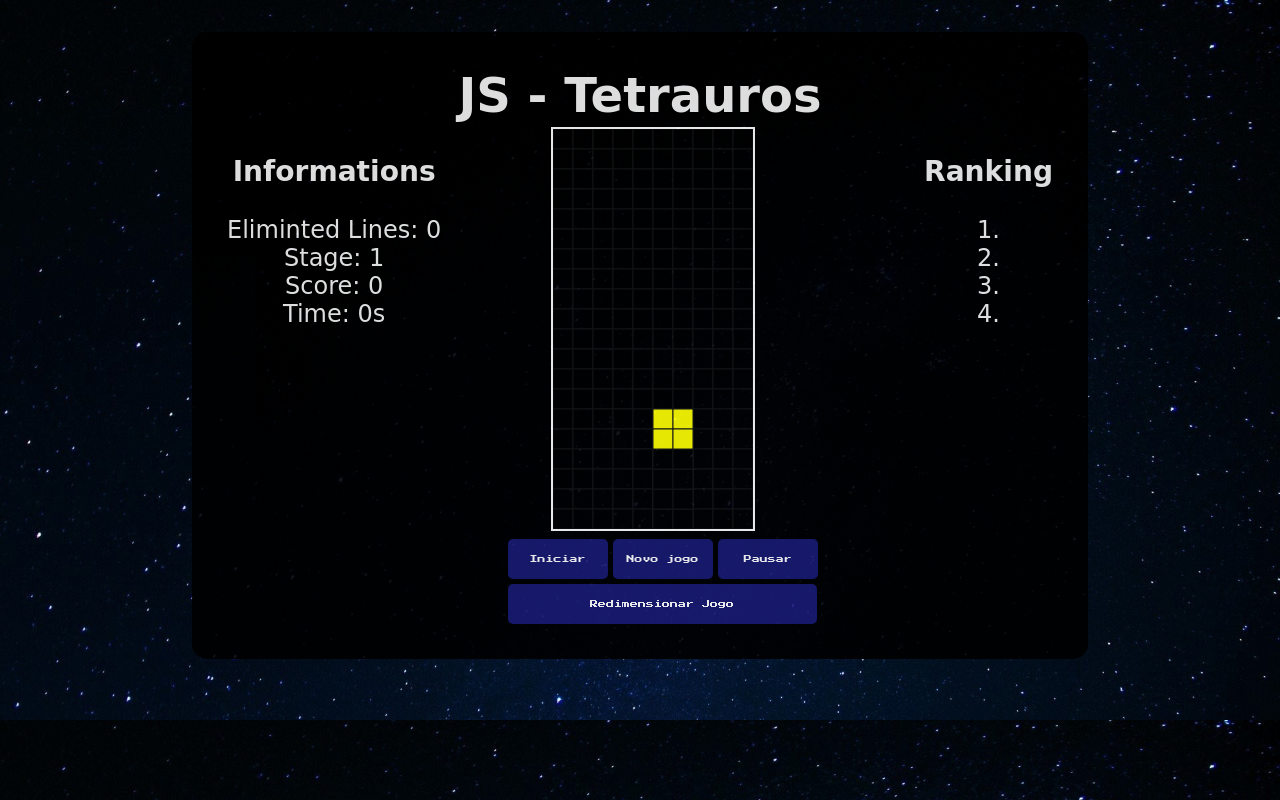
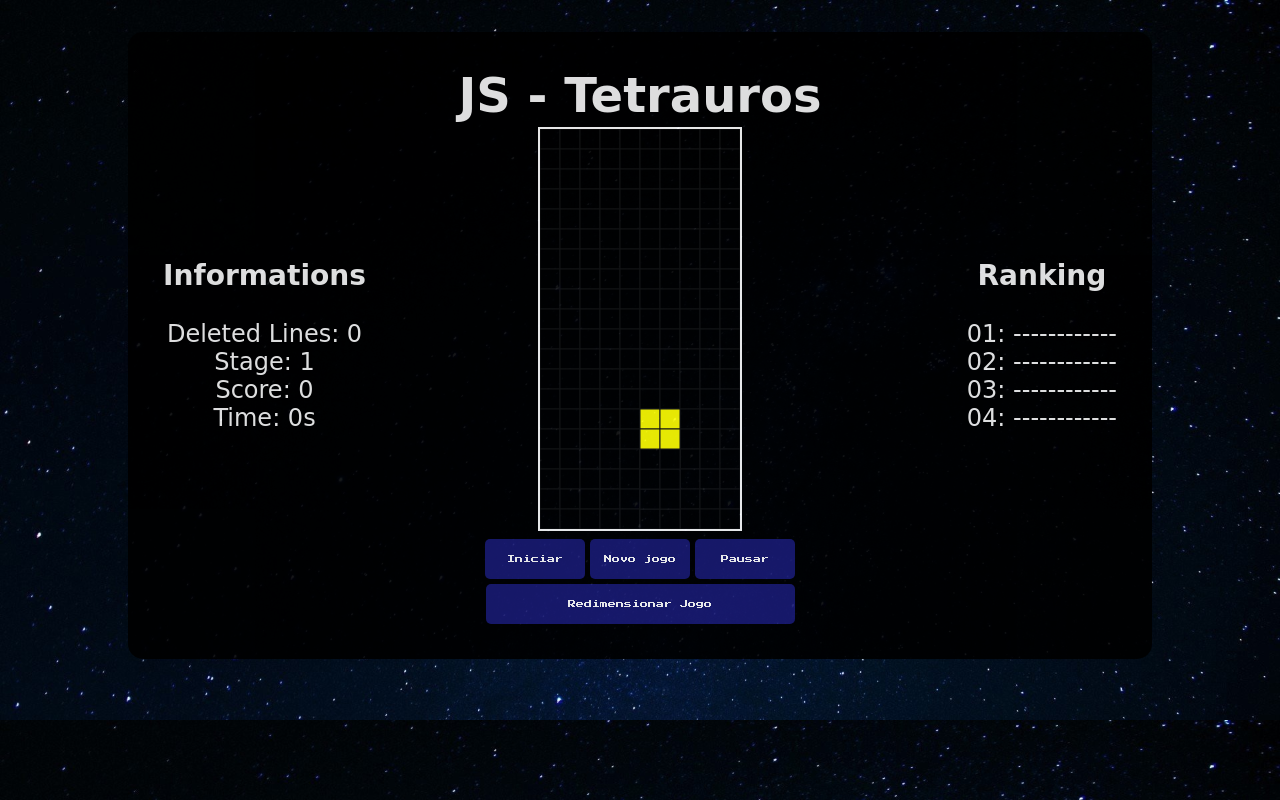
Before and after one commit to HeavyBR/tetrauros, a PHP site: page / in a window 1280 px wide. Run offline with PHP 8.4, Linux system fonts and the light colour scheme; some web fonts are replaced.

Commit message:
Trato no HTML e CSS, bug linha arrumado e implementação do score e da linha deletada.

```diff
--- a/index.html
+++ b/index.html
@@ -18,26 +18,26 @@
             </th>
         </tr>
         <tr>
-            <td class="informacoes">
-                <h3>Informations</h3>
-                <p>
-                    Eliminted Lines: 0<br/>
-                    Stage: 1 <br/>
-                    Score: 0<br/>
-                    Time: 0s<br/>
-                </p>
+            <td class="lateral">
+                <div class="informacoes">
+                    <h3>Informations</h3>
+                        Deleted Lines:  <div id="deletedLines">0</div><br/>
+                        Stage:          <div id="stage">1</div><br/>
+                        Score:          <div id="score">0</div><br/>
+                        Time:           <div id="time">0</div>s<br/>
+                </div>
             </td>
-            <td>
+            <td class="meio">
                 <canvas id="tela" width=200 height=400></canvas>
             </td>
-            <td class="ranking">
-                <h3>Ranking</h3>
-                <p>
-                    1.<br/>
-                    2.<br/>
-                    3.<br/>
-                    4.<br/>
-                </p>
+            <td class="lateral">
+                <div class="ranking">
+                    <h3>Ranking</h3>
+                    01:  <div id="ranking01">------------</div><br/>
+                    02:  <div id="ranking02">------------</div><br/>
+                    03:  <div id="ranking03">------------</div><br/>
+                    04:  <div id="ranking04">------------</div><br/>
+                </div>
             </td>
         </tr>
         <tr>
--- a/styles.css
+++ b/styles.css
@@ -20,6 +20,11 @@ body
 table
 {
     width: 100%;
+    align-self: center;
+}
+td
+{
+    text-align: center;
 }
 button:hover
 {
@@ -29,11 +34,6 @@ button:disabled
 {
     background-color: #DDDDDD;
     cursor: not-allowed;
-}
-.opcoes
-{
-    padding-left: 15px;
-    padding-right: 35px;
 }
 .normal
 {
@@ -68,9 +68,9 @@ button:disabled
     background-color:black;
     opacity:0.9; /* Levemente transparente */
 
-    width:65%;
-    margin-left:15%;
-    margin-right:15%;
+    width:75%;
+    margin-left:10%;
+    margin-right:10%;
     padding-left:2.5%;
     padding-right:2.5%;
 
@@ -82,6 +82,7 @@ button:disabled
 }
 .informacoes
 {
+    display: inline-block;
     text-align: center;
     margin: 0%;
     color: whitesmoke;
@@ -96,21 +97,25 @@ button:disabled
     font-size: 1.5em;
     float:right;
 }
+.lateral
+{
+    width: 25%;
+    margin: auto;
+}
+.meio
+{
+    width: 50%;
+}
 #tela
 {
     background-color: #000000;
     border: solid #FFFFFF 2px;
-}
-#opcoes
-{
-    padding-left: 34%;
 }
 #titulo
 {
     font-size: 3em;
     font-family: 'Saira Stencil One', cursive;
     color: whitesmoke;
-    font-size: 3em;
     text-align: center;
     margin-top: auto;
     margin-bottom: auto;
@@ -120,3 +125,7 @@ button:disabled
     text-align: center;
     margin: 0%;
 }
+#score, #time, #stage, #deletedLines, #ranking01, #ranking02, #ranking03, #ranking04
+{
+    display: inline-block;
+}
--- a/tetris.js
+++ b/tetris.js
@@ -1,12 +1,16 @@
+let SCORE = document.getElementById('score');
+let deletedLINES = document.getElementById('deletedLines');
+
 const cvs = document.getElementById('tela');
-const VAZIO = "black"; // Cor de fundo do canvas
 const ctx = cvs.getContext('2d');
 const AREA_BLOCO = 20;
 const LINHA = Math.floor(cvs.height / AREA_BLOCO);
 const COLUNA = Math.floor(cvs.width / AREA_BLOCO);
 
-console.log(LINHA)  // 20
-console.log(COLUNA) // 10
+const VAZIO = "BLACK"; // Cor de fundo do canvas
+
+//console.log(LINHA)  // 20
+//console.log(COLUNA) // 10
 
 let tabuleiro = [];
 
@@ -19,7 +23,7 @@ const CriaTabuleiro = () => {
                 tabuleiro[l][c] = VAZIO;
             }
     }
-}
+};
 
 CriaTabuleiro();
 
@@ -27,11 +31,11 @@ CriaTabuleiro();
 class Peca
 {
     constructor(tetromino, cor){
-        this.cor = cor
-        this.tetromino = tetromino
-        this.posicaoDaPeca = 0
-        this.pecaAtiva = this.tetromino[this.posicaoDaPeca]
-        this.x = Math.floor(COLUNA / 2) - 1
+        this.cor = cor;
+        this.tetromino = tetromino;
+        this.posicaoDaPeca = 0;
+        this.pecaAtiva = this.tetromino[this.posicaoDaPeca];
+        this.x = Math.floor(COLUNA / 2) - 1;
         this.y = LINHA - 1
     }
 
@@ -63,7 +67,7 @@ function desenharBloco(x,y,color)
     ctx.fillRect(x * AREA_BLOCO,y * AREA_BLOCO, AREA_BLOCO, AREA_BLOCO);
     ctx.strokeStyle = "#141414"; // Cor das linhas do canvas
     ctx.strokeRect(x * AREA_BLOCO, y * AREA_BLOCO, AREA_BLOCO , AREA_BLOCO);
-};
+}
 
 // Declaracao dos tetromino e cores
 const PIECES = [
@@ -73,10 +77,6 @@ const PIECES = [
     [O, "yellow"],
     [I, "cyan"],
     [U, "green"],
-    /*
-    [S, "purple"],
-    [Z, "orange"]
-    */
 ];
 
 // ++++++++++++++++++++++
@@ -108,9 +108,9 @@ let p = pecaAleatoria();
 // Funcao que preenche o tetromino
 Peca.prototype.fill = function(color)
 {
-    for(l = 0; l < this.pecaAtiva.length; l++)
+    for(let l = 0; l < this.pecaAtiva.length; l++)
     {
-        for(c = 0; c < this.pecaAtiva.length; c++)
+        for(let c = 0; c < this.pecaAtiva.length; c++)
         {
             if(this.pecaAtiva[l][c])
             {
@@ -146,6 +146,7 @@ Peca.prototype.moveDown = function ()
         this.y--;
         this.draw();
     }
+    // Quando colidir, deve "travar" e gerar nova peca!
     else
     {
         this.lock();
@@ -179,6 +180,7 @@ Peca.prototype.moveRight = function()
 // Funcao que realiza a troca de tetromino (faz rotacao)
 Peca.prototype.rotate = function()
 {
+    // Criar ciclo de 0 a 3, impedindo a chamada de uma peca que nao exista!
     let nextPattern = this.tetromino[(this.posicaoDaPeca + 1) % this.tetromino.length];
     let kick = 0;
 
@@ -207,9 +209,7 @@ Peca.prototype.rotate = function()
     if(!this.collision(kick, 0, nextPattern))
     {
         this.unDraw();
-
         this.x += kick;
-
         this.posicaoDaPeca = (this.posicaoDaPeca + 1) % this.tetromino.length;
         this.pecaAtiva = this.tetromino[this.posicaoDaPeca];
         this.draw();
@@ -219,9 +219,9 @@ Peca.prototype.rotate = function()
 // Funcao de colisoes
 Peca.prototype.collision = function(x, y, peca)
 {
-    for(l = 0; l < peca.length; l++)
+    for(let l = 0; l < peca.length; l++)
     {
-        for(c = 0; c < peca.length; c++)
+        for(let c = 0; c < peca.length; c++)
         {
             //Se o quadrado estiver vazio nós o ignoramos, nao precisa verificar colisao
             if(!peca[l][c])
@@ -230,26 +230,23 @@ Peca.prototype.collision = function(x, y, peca)
             }
 
             // Coordenadas do quadrado do tetromino apos movimento
-            let novoX = this.x + c + x;
-            let novoY = this.y + l + y;
+            let proxX = this.x + c + x;
+            let proxY = this.y + l + y;
 
             // Condicao que prende o tetromino dentro do painel
-            if(novoX < 0 || novoX >= COLUNA || novoY < 0)
+            if(proxX < 0 || proxX >= COLUNA || proxY < 0)
             {
                 return true;
             }
 
             // Funcao que impede que
-            // novoY < 0
-            // novoY > LINHA - 1
-            if(novoY > LINHA - 1)
+            if(proxY > LINHA - 1)
             {
                 continue;
             }
-            console.log(novoY);
             // Condicao que checa se JA HA um quadrado de um tetromino na posicao seguinte (apos o movimento)
             //25 24
-            if(tabuleiro[novoY][novoX] !== VAZIO)
+            if(tabuleiro[proxY][proxX] !== VAZIO)
             {
                 return true;
             }
@@ -259,11 +256,13 @@ Peca.prototype.collision = function(x, y, peca)
     return false;
 };
 
+let score = 0;
+let deadLINES = 0;
 Peca.prototype.lock = function()
 {
-    for(l = 0; l < this.pecaAtiva.length; l++)
+    for(let l = 0; l < this.pecaAtiva.length; l++)
     {
-        for(c = 0; c < this.pecaAtiva.length; c++)
+        for(let c = 0; c < this.pecaAtiva.length; c++)
         {
             // Pular os quadrados vazios
             if(!this.pecaAtiva[l][c])
@@ -282,22 +281,22 @@ Peca.prototype.lock = function()
         }
     }
     // Remover linhas completas
-    for(l = LINHA - 1; l >= 0; l--)
+    for(let l = LINHA - 1; l >= 0; l--)
     {
         let linhaCompleta = true;
-        for(c = COLUNA - 1; c >= 0; c--)
+        for(let c = COLUNA - 1; c >= 0; c--)
         {
             // linhaCompleta = 1;
             // tabuleiro[l][c] != VAZIO --> 0 se qudrado esta vazio; 1 se quadrado esta completo
             // 1 * 1 = true
             // 1 * 0 = false
-            console.log(l)
-            linhaCompleta = linhaCompleta && (tabuleiro[l][c] != VAZIO);
+            linhaCompleta = (linhaCompleta && (tabuleiro[l][c] !== VAZIO));
             console.log(linhaCompleta)
         }
         if(linhaCompleta)
         {
-            for(let j = 0; j < LINHA - 1; j++)
+            // "j" deve receber "l" para remover somente a linha que está cheia
+            for(let j = l; j < LINHA - 1; j++)
             {
                 for(let i = 0; i < COLUNA; i++)
                 {
@@ -308,9 +307,16 @@ Peca.prototype.lock = function()
             {
                 tabuleiro[LINHA - 1][i] = VAZIO;
             }
+            score += 10;
+            deadLINES += 1;
+
         }
     }
-    Tabuleiro.desenhar()
+    // Atualizar tabuleiro
+    Tabuleiro.desenhar();
+    // Atualizar Informacoes
+    SCORE.innerHTML = score;
+    deletedLINES.innerHTML = deadLINES;
 };
 
 // Variavel que obtem a tecla clicada pelo usuario
@@ -339,12 +345,10 @@ function CONTROL(event)
         p.moveDown();
         dropStart = Date.now();
     }
-};
-
-
+}
 
 let dropStart = Date.now();
-var gameOver = false;
+let gameOver = false;
 
 //Mover a peça todo frame
 function drop() {
@@ -359,23 +363,23 @@ function drop() {
     {
         requestAnimationFrame(drop);
     }
-};
+}
 
 
 
 // Funcao que desenha o painel de jogo
 var Tabuleiro  = {
     desenhar: function(){
-       for(l = 0; l < LINHA; l++)
+       for(let l = 0; l < LINHA; l++)
         {
-            for(c = 0; c < COLUNA; c++)
+            for(let c = 0; c < COLUNA; c++)
             {
                desenharBloco(c, l, tabuleiro[l][c]);
             }
         }
     }
-}
+};
 
-Tabuleiro.desenhar()
+Tabuleiro.desenhar();
 
 drop();
```
Also changed, not shown: pedras.js (+0 -48 lines).
